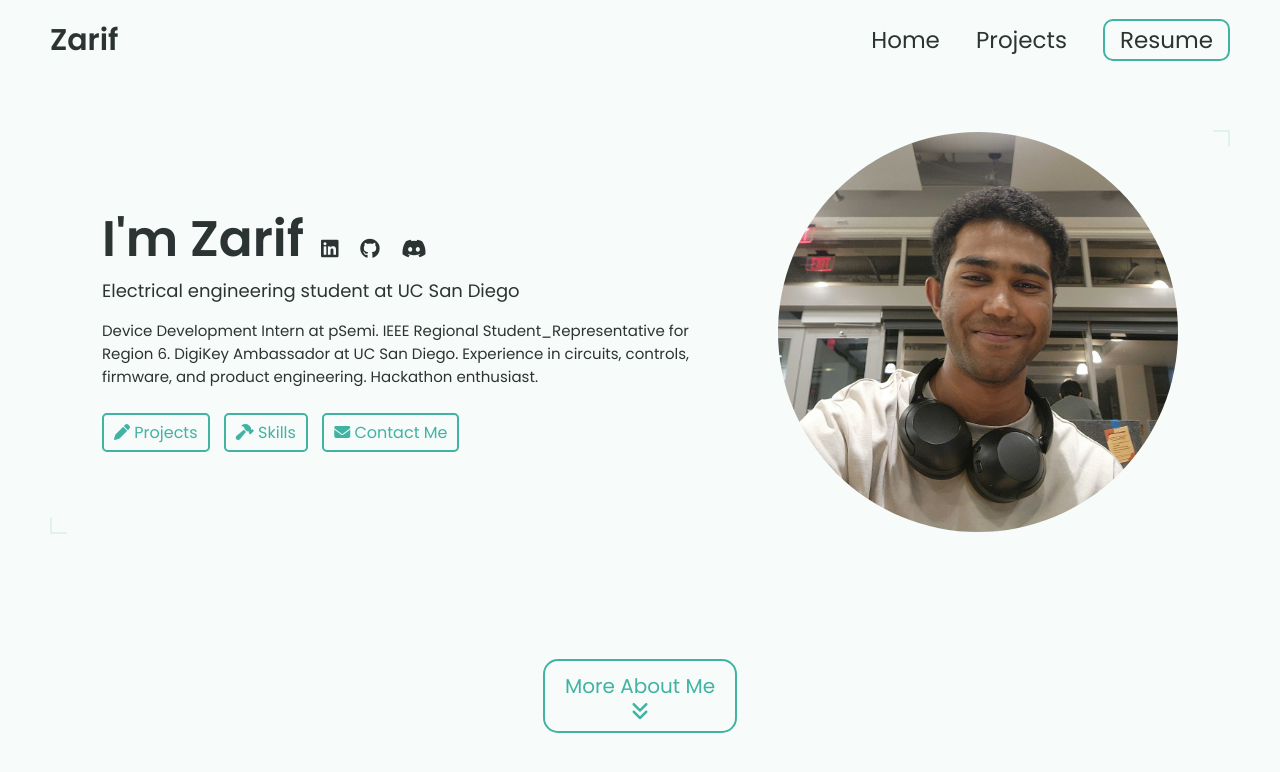
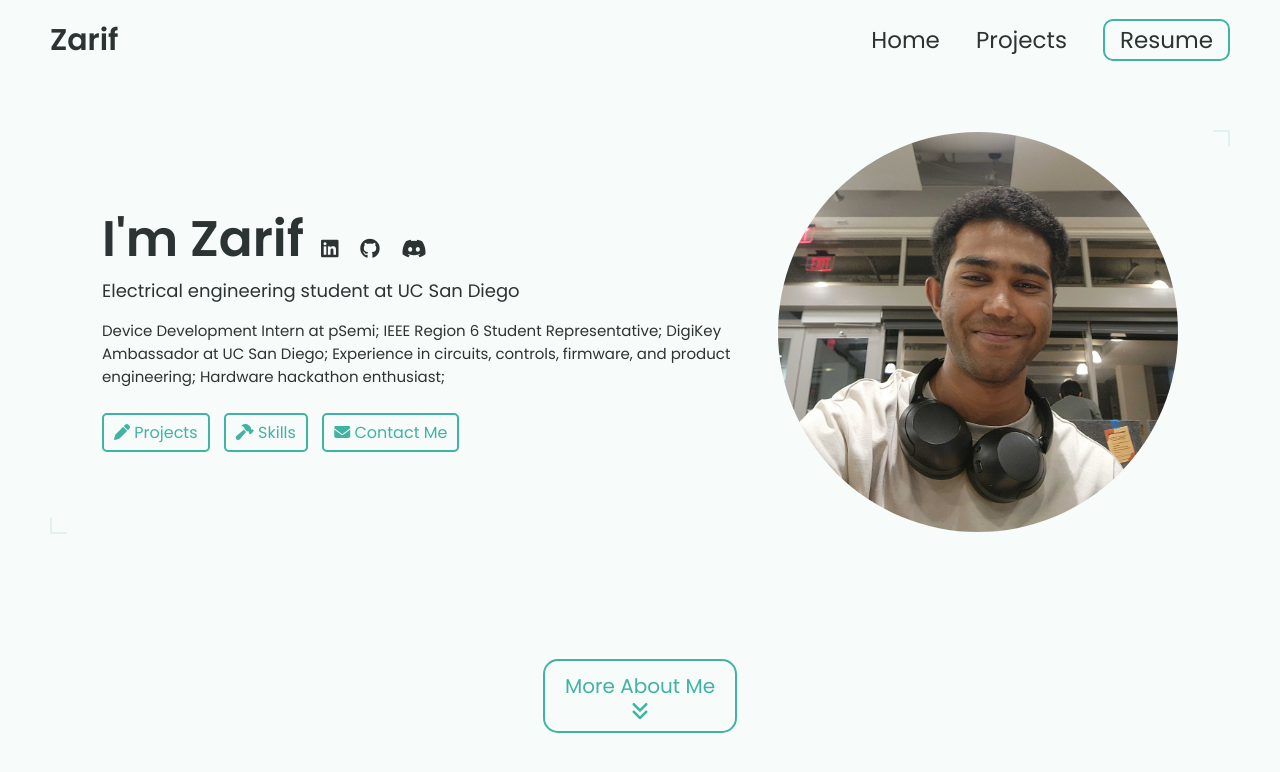
Before and after one commit to mmzarif/mmzarif.github.io, a Jekyll site: the page built from index.html, in a window 1280 px wide and 900 px high. Shown: the top 772 px of the window. Built offline with Jekyll 4.4.1, drawn with Linux system fonts in a browser that asks for light colours; part of the change alters nothing that is shown; some of the changed text lies outside the part shown.

Commit message:
Revise profile description and skills in _config.yml
Updated the description and skills in the configuration file, replacing periods with semicolons for better readability. Removed project management category and updated formspree key.

```diff
--- a/_config.yml
+++ b/_config.yml
@@ -15,8 +15,8 @@ title: Mustahsin Zarif's Portfolio # This is what shows up in the tab of the bro
 name: Zarif
 headline: Electrical engineering student at UC San Diego
 description: >- # dont remove this line. this will ignore all new lines until the next section
-  Device Development Intern at pSemi. IEEE Regional Student_Representative for Region 6. DigiKey Ambassador at UC San Diego.
-  Experience in circuits, controls, firmware, and product engineering. Hackathon enthusiast.
+  Device Development Intern at pSemi; IEEE Region 6 Student Representative; DigiKey Ambassador at UC San Diego;
+  Experience in circuits, controls, firmware, and product engineering; Hardware hackathon enthusiast;
 
 
 # Place your profile image in /assets/images/profile-image/folder and edit the file name
@@ -48,7 +48,7 @@ skills:
 
   - category: Circuit Design
     tools:
-    - Cadence Virtuoso
+    - Cadence Virtuoso, Genus, Innovus
     - LTSpice
     - SystemVerilog / Verilog
     - Vivado / Intel Quartus / Modelsim
@@ -56,7 +56,7 @@ skills:
   - category: Prototyping
     tools:
     - Arduino / ESP32 / STM32 / Raspberry Pi
-    - Breadboarding for circuit testing
+    - Breadboarding
     - Laser Cutting
     - 3D printing / Onshape
   - category: Programming
@@ -65,15 +65,10 @@ skills:
     - Python
     - HTML / CSS / Javascript
     - MATLAB
-  - category: Projet Management
-    tools:
-    - Product Development Life Cycle
-    - Kanban board
-    - Irikumi
 
 
 # Contact Form Setup. Setup an account and copy over the key. When someone fills out the form, it will be received in your email.
-# formspree-key:   https://formspree.io/f/mvgaqwwk
+formspree-key:   https://formspree.io/f/xnjjqrbk
 
 
 
```
